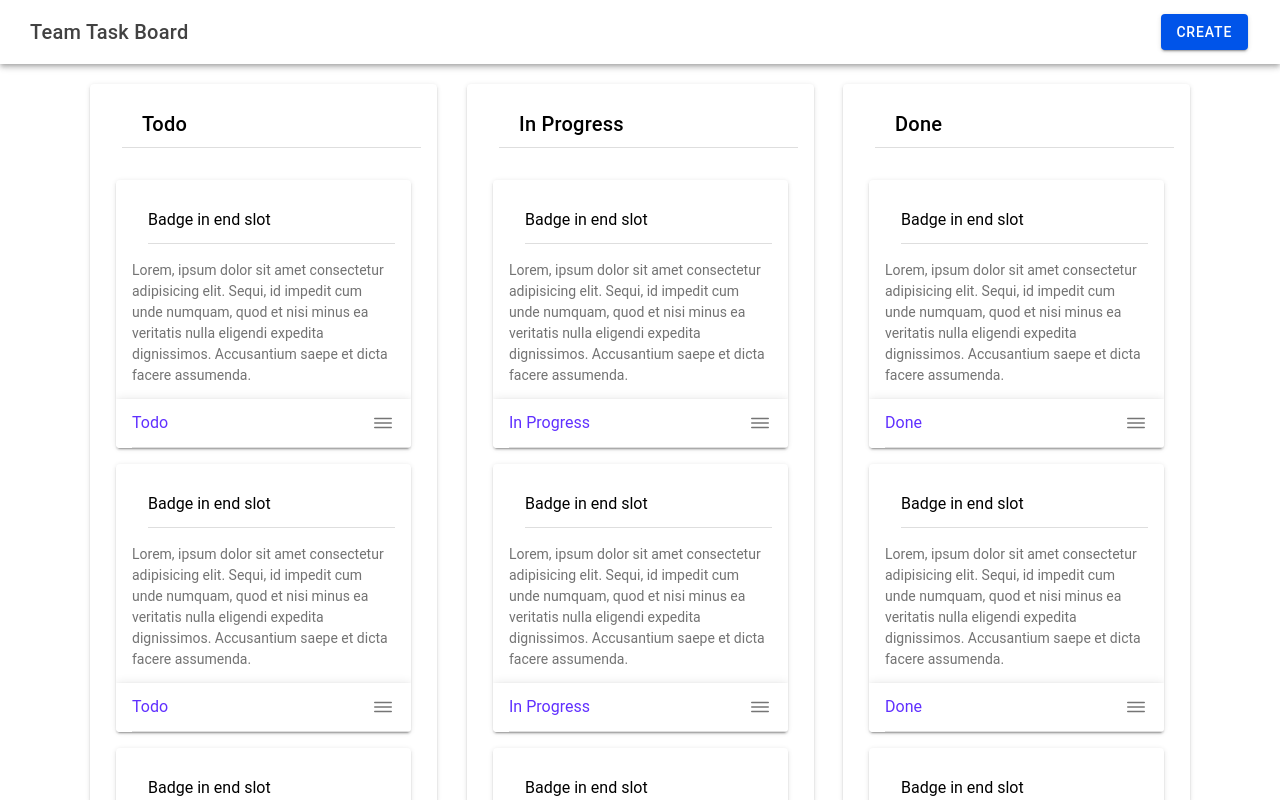
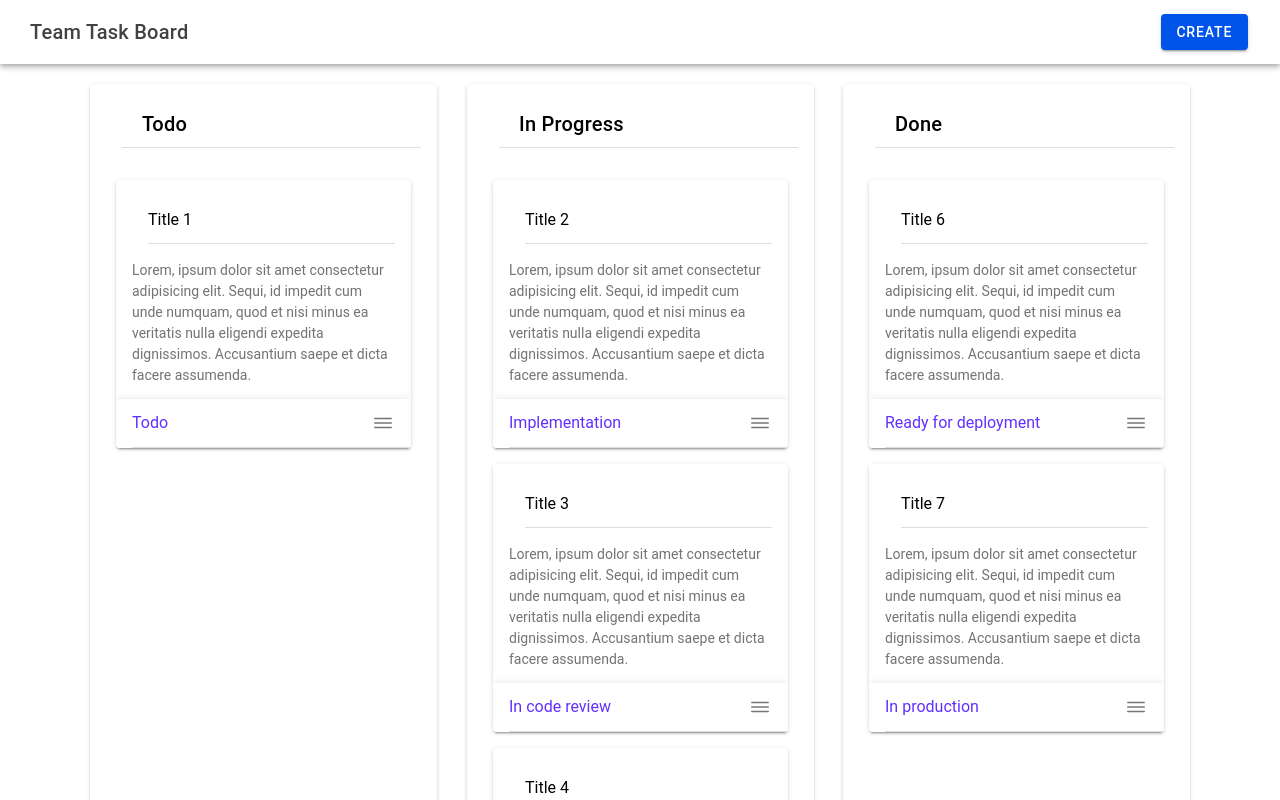
Before and after one commit to smtaha512/team-task-board, a React (Vite) app in the folder frontend/: page /home in a window 1280 px wide. Built offline with nearby package versions, Linux system fonts and the light colour scheme.

Commit message:
feat: add basic data structures for columns and tasks

```diff
--- a/frontend/src/pages/kanban-board.tsx
+++ b/frontend/src/pages/kanban-board.tsx
@@ -18,13 +18,114 @@ import {
 } from '@ionic/react';
 import { menuOutline } from 'ionicons/icons';
 
-const Columns = {
+const ColumnNames = {
   TODO: 'Todo',
   IN_PROGRESS: 'In Progress',
   DONE: 'Done',
 } as const;
 
-const columns = Object.values(Columns);
+interface Column {
+  id: (typeof ColumnNames)[keyof typeof ColumnNames];
+  title: (typeof ColumnNames)[keyof typeof ColumnNames];
+}
+
+const columns: Column[] = [
+  { id: ColumnNames.TODO, title: ColumnNames.TODO },
+  { id: ColumnNames.IN_PROGRESS, title: ColumnNames.IN_PROGRESS },
+  { id: ColumnNames.DONE, title: ColumnNames.DONE },
+];
+
+const TaskStatuses = {
+  TODO: 'Todo',
+  IMPLEMENTATION: 'Implementation',
+  IN_CODE_REVIEW: 'In code review',
+  READY_FOR_QA: 'Ready for QA',
+  IN_QA: 'In QA',
+  READY_FOR_DEPLOYMENT: 'Ready for deployment',
+  IN_PRODUCTION: 'In production',
+};
+
+interface Task {
+  id: string;
+  title: string;
+  description: string;
+  column: Column;
+  status: (typeof TaskStatuses)[keyof typeof TaskStatuses];
+}
+
+const tasks: Task[] = [
+  {
+    id: 'title-1',
+    title: 'Title 1',
+    description:
+      'Lorem, ipsum dolor sit amet consectetur adipisicing elit. Sequi, id impedit cum unde numquam, quod et nisi minus ea veritatis nulla eligendi expedita dignissimos. Accusantium saepe et dicta facere assumenda.',
+    status: TaskStatuses.TODO,
+    column: columns.at(0)!,
+  },
+  {
+    id: 'title-2',
+    title: 'Title 2',
+    description:
+      'Lorem, ipsum dolor sit amet consectetur adipisicing elit. Sequi, id impedit cum unde numquam, quod et nisi minus ea veritatis nulla eligendi expedita dignissimos. Accusantium saepe et dicta facere assumenda.',
+    status: TaskStatuses.IMPLEMENTATION,
+    column: columns.at(1)!,
+  },
+  {
+    id: 'title-3',
+    title: 'Title 3',
+    description:
+      'Lorem, ipsum dolor sit amet consectetur adipisicing elit. Sequi, id impedit cum unde numquam, quod et nisi minus ea veritatis nulla eligendi expedita dignissimos. Accusantium saepe et dicta facere assumenda.',
+    status: TaskStatuses.IN_CODE_REVIEW,
+    column: columns.at(1)!,
+  },
+  {
+    id: 'title-4',
+    title: 'Title 4',
+    description:
+      'Lorem, ipsum dolor sit amet consectetur adipisicing elit. Sequi, id impedit cum unde numquam, quod et nisi minus ea veritatis nulla eligendi expedita dignissimos. Accusantium saepe et dicta facere assumenda.',
+    status: TaskStatuses.READY_FOR_QA,
+    column: columns.at(1)!,
+  },
+  {
+    id: 'title-5',
+    title: 'Title 5',
+    description:
+      'Lorem, ipsum dolor sit amet consectetur adipisicing elit. Sequi, id impedit cum unde numquam, quod et nisi minus ea veritatis nulla eligendi expedita dignissimos. Accusantium saepe et dicta facere assumenda.',
+    status: TaskStatuses.IN_QA,
+    column: columns.at(1)!,
+  },
+  {
+    id: 'title-6',
+    title: 'Title 6',
+    description:
+      'Lorem, ipsum dolor sit amet consectetur adipisicing elit. Sequi, id impedit cum unde numquam, quod et nisi minus ea veritatis nulla eligendi expedita dignissimos. Accusantium saepe et dicta facere assumenda.',
+    status: TaskStatuses.READY_FOR_DEPLOYMENT,
+    column: columns.at(2)!,
+  },
+  {
+    id: 'title-7',
+    title: 'Title 7',
+    description:
+      'Lorem, ipsum dolor sit amet consectetur adipisicing elit. Sequi, id impedit cum unde numquam, quod et nisi minus ea veritatis nulla eligendi expedita dignissimos. Accusantium saepe et dicta facere assumenda.',
+    status: TaskStatuses.IN_PRODUCTION,
+    column: columns.at(2)!,
+  },
+];
+
+const columnTasks = tasks.reduce(
+  (acc, curr) => {
+    if (!curr.column) return {} as Record<(typeof ColumnNames)[keyof typeof ColumnNames], Task[]>;
+
+    const currentColumnId = curr.column.id;
+    const itemsForCurrentColumns = acc[currentColumnId];
+
+    if (!itemsForCurrentColumns)
+      return { ...acc, [currentColumnId]: [curr] } as Record<(typeof ColumnNames)[keyof typeof ColumnNames], Task[]>;
+
+    return { ...acc, [currentColumnId]: itemsForCurrentColumns.concat(curr) };
+  },
+  {} as Record<(typeof ColumnNames)[keyof typeof ColumnNames], Task[]>,
+);
 
 export function KanbanBoard() {
   return (
@@ -49,33 +150,29 @@ export function KanbanBoard() {
         <IonGrid fixed style={{ minWidth: '1140px' }}>
           <IonRow>
             {columns.map((col) => (
-              <IonCol key={col}>
+              <IonCol key={col.id}>
                 <IonCard>
                   <IonCardHeader>
                     <IonItem>
                       <IonLabel>
-                        <IonTitle>{col}</IonTitle>
+                        <IonTitle>{col.title}</IonTitle>
                       </IonLabel>
                     </IonItem>
                   </IonCardHeader>
                   <IonCardContent style={{ overflowY: 'scroll', height: '80vh' }}>
-                    {[...new Array(10)].map((_, idx) => (
-                      <IonCard className="ion-margin-vertical" key={idx}>
+                    {columnTasks[col.id]?.map((item) => (
+                      <IonCard className="ion-margin-vertical" key={item.id}>
                         <IonCardHeader>
                           <IonItem>
-                            <IonLabel>Badge in end slot</IonLabel>
+                            <IonLabel>{item.title}</IonLabel>
                           </IonItem>
                         </IonCardHeader>
                         <IonCardContent>
-                          <IonText>
-                            Lorem, ipsum dolor sit amet consectetur adipisicing elit. Sequi, id impedit cum unde
-                            numquam, quod et nisi minus ea veritatis nulla eligendi expedita dignissimos. Accusantium
-                            saepe et dicta facere assumenda.
-                          </IonText>
+                          <IonText>{item.description}</IonText>
                         </IonCardContent>
                         <IonFooter>
                           <IonItem>
-                            <IonText color={'tertiary'}>{col}</IonText>
+                            <IonText color={'tertiary'}>{item.status}</IonText>
                             <IonIcon slot="end" icon={menuOutline} />
                           </IonItem>
                         </IonFooter>
```
